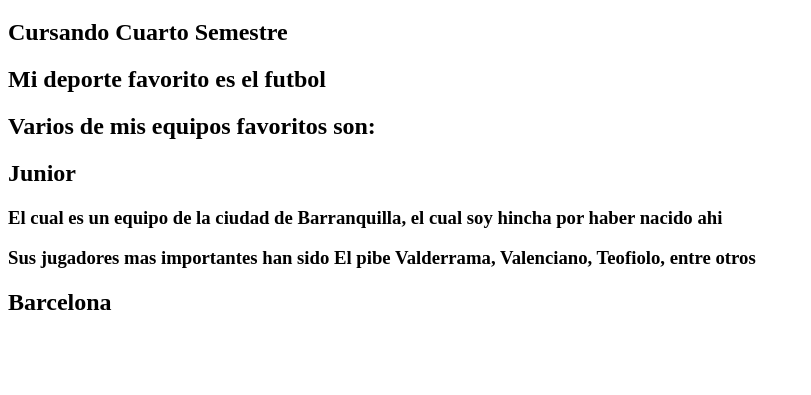
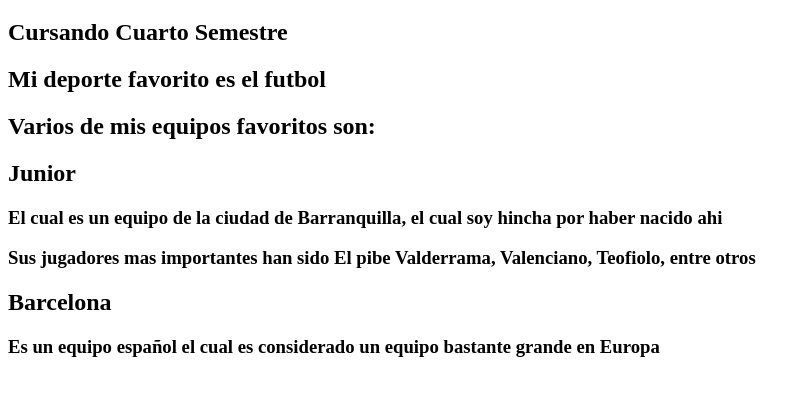
Before and after one commit to Gabriel0529/RUBRICA-BP, a plain HTML site: page index.html in a window 1280 px wide. Shown: the part 61-456 px from the top of the page, without its empty margins (0-811 px from the left). Drawn offline with Linux system fonts and the light colour scheme.

Commit message:
tenth commit

```diff
--- a/index.html
+++ b/index.html
@@ -15,6 +15,7 @@
     <h3>El cual es un equipo de la ciudad de Barranquilla, el cual soy hincha por haber nacido ahi</h3>
     <h3>Sus jugadores mas importantes han sido El pibe Valderrama, Valenciano, Teofiolo, entre otros</h3>
     <h2>Barcelona</h2>
+    <h3>Es un equipo español el cual es considerado un equipo bastante grande en Europa</h3>
 
 </body>
 </html>
```
